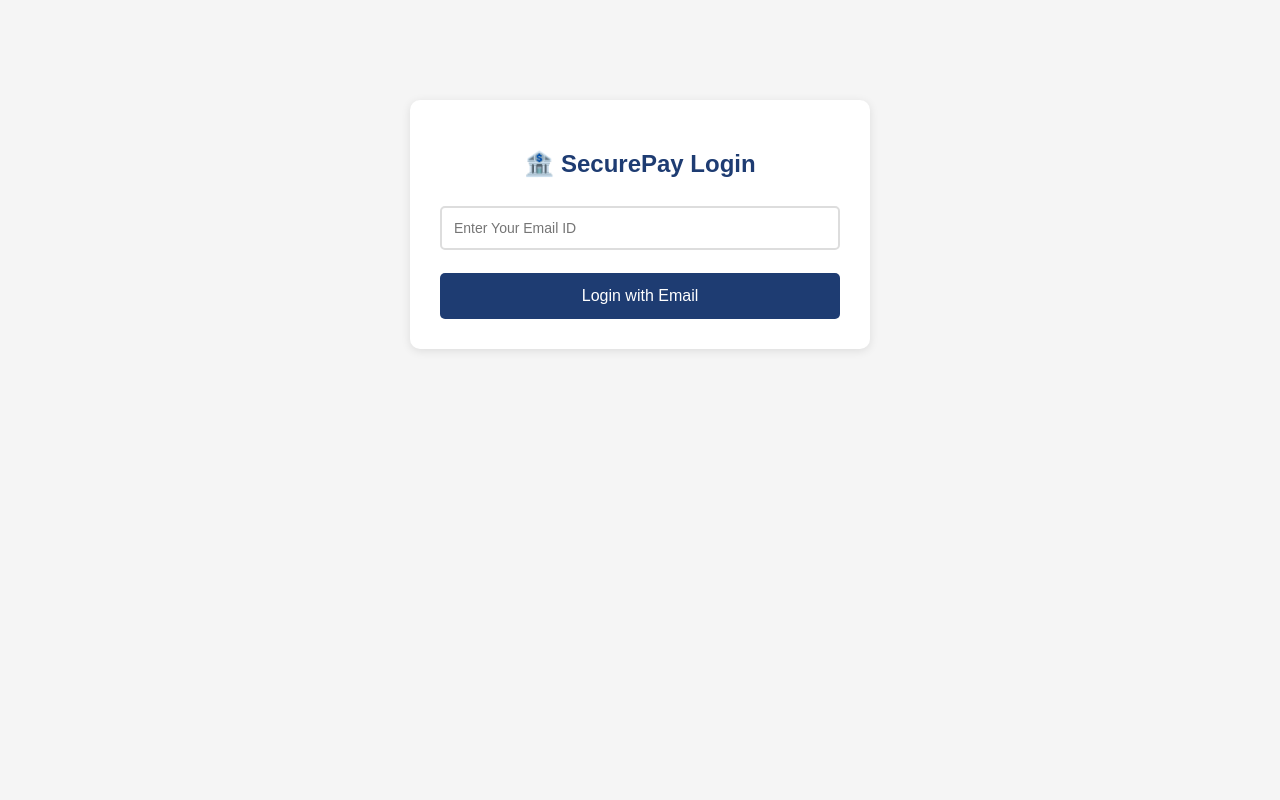
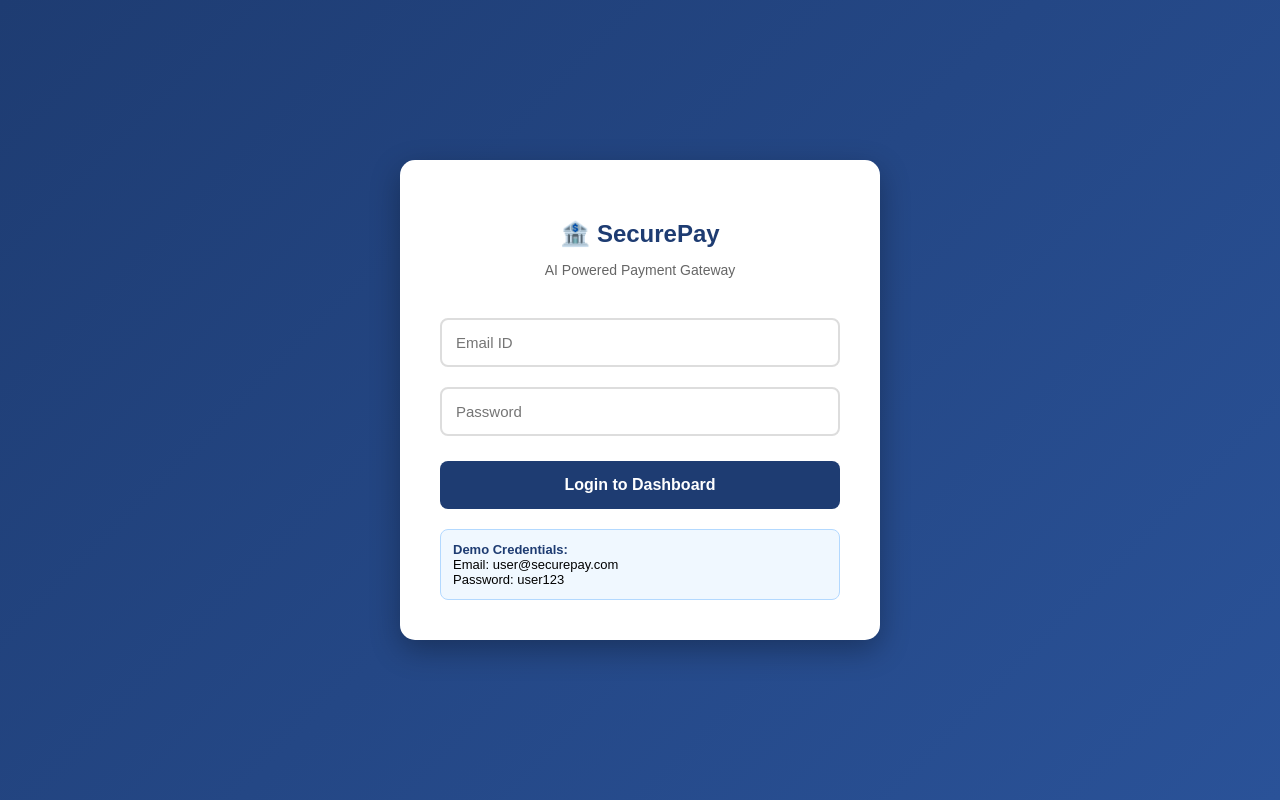
Before and after one commit to Anushrisa/securepay-ml, a Flask app: page / in a window 1280 px wide. Run offline with Flask 3, Linux system fonts and the light colour scheme.

Commit message:
Update login.html

```diff
--- a/templates/login.html
+++ b/templates/login.html
@@ -3,67 +3,39 @@
 <head>
     <title>SecurePay Login</title>
     <style>
-        body {
-            font-family: Arial, sans-serif;
-            background: #f5f5f5;
-            margin: 0;
-            padding: 0;
-        }
-     .container {
-            max-width: 400px;
-            margin: 100px auto;
-            background: white;
-            padding: 30px;
-            border-radius: 10px;
-            box-shadow: 0 2px 10px rgba(0,0,0,0.1);
-        }
-        h2 {
-            color: #1e3c72;
-            text-align: center;
-            margin-bottom: 20px;
-        }
-        input {
-            width: 100%;
-            padding: 12px;
-            margin: 8px 0;
-            border: 2px solid #ddd;
-            border-radius: 5px;
-            box-sizing: border-box;
-            font-size: 14px;
-        }
-        button {
-            width: 100%;
-            padding: 14px;
-            background: #1e3c72;
-            color: white;
-            border: none;
-            border-radius: 5px;
-            font-size: 16px;
-            cursor: pointer;
-            margin-top: 15px;
-        }
-        button:hover {
-            background: #152a52;
-        }
-     .error {
-            color: red;
-            text-align: center;
-            margin: 10px 0;
-        }
+        body { font-family: Arial, sans-serif; background: linear-gradient(135deg, #1e3c72, #2a5298); margin: 0; padding: 0; min-height: 100vh; display: flex; align-items: center; justify-content: center; }
+     .container { max-width: 400px; width: 90%; background: white; padding: 40px; border-radius: 15px; box-shadow: 0 10px 30px rgba(0,0,0,0.3); }
+        h2 { color: #1e3c72; text-align: center; margin-bottom: 10px; }
+     .subtitle { text-align: center; color: #666; margin-bottom: 30px; font-size: 14px; }
+        input { width: 100%; padding: 14px; margin: 10px 0; border: 2px solid #ddd; border-radius: 8px; box-sizing: border-box; font-size: 15px; }
+        input:focus { border-color: #1e3c72; outline: none; }
+        button { width: 100%; padding: 15px; background: #1e3c72; color: white; border: none; border-radius: 8px; font-size: 16px; cursor: pointer; margin-top: 15px; font-weight: bold; }
+        button:hover { background: #152a52; }
+     .error { background: #fee; color: #c33; padding: 10px; border-radius: 5px; text-align: center; margin: 10px 0; border: 1px solid #fcc; }
+     .demo-creds { background: #f0f8ff; padding: 12px; border-radius: 8px; margin-top: 20px; font-size: 13px; border: 1px solid #b3d9ff; }
+     .demo-creds b { color: #1e3c72; }
     </style>
 </head>
 <body>
     <div class="container">
-        <h2>🏦 SecurePay Login</h2>
+        <h2>🏦 SecurePay</h2>
+        <p class="subtitle">AI Powered Payment Gateway</p>
 
         {% if error %}
-        <p class="error">{{ error }}</p>
+        <div class="error">{{ error }}</div>
         {% endif %}
 
         <form method="POST" action="/login">
-            <input type="email" name="email" placeholder="Enter Your Email ID" required>
-            <button type="submit">Login with Email</button>
+            <input type="email" name="email" placeholder="Email ID" required>
+            <input type="password" name="password" placeholder="Password" required>
+            <button type="submit">Login to Dashboard</button>
         </form>
+
+        <div class="demo-creds">
+            <b>Demo Credentials:</b><br>
+            Email: user@securepay.com<br>
+            Password: user123
+        </div>
     </div>
 </body>
 </html>
```
